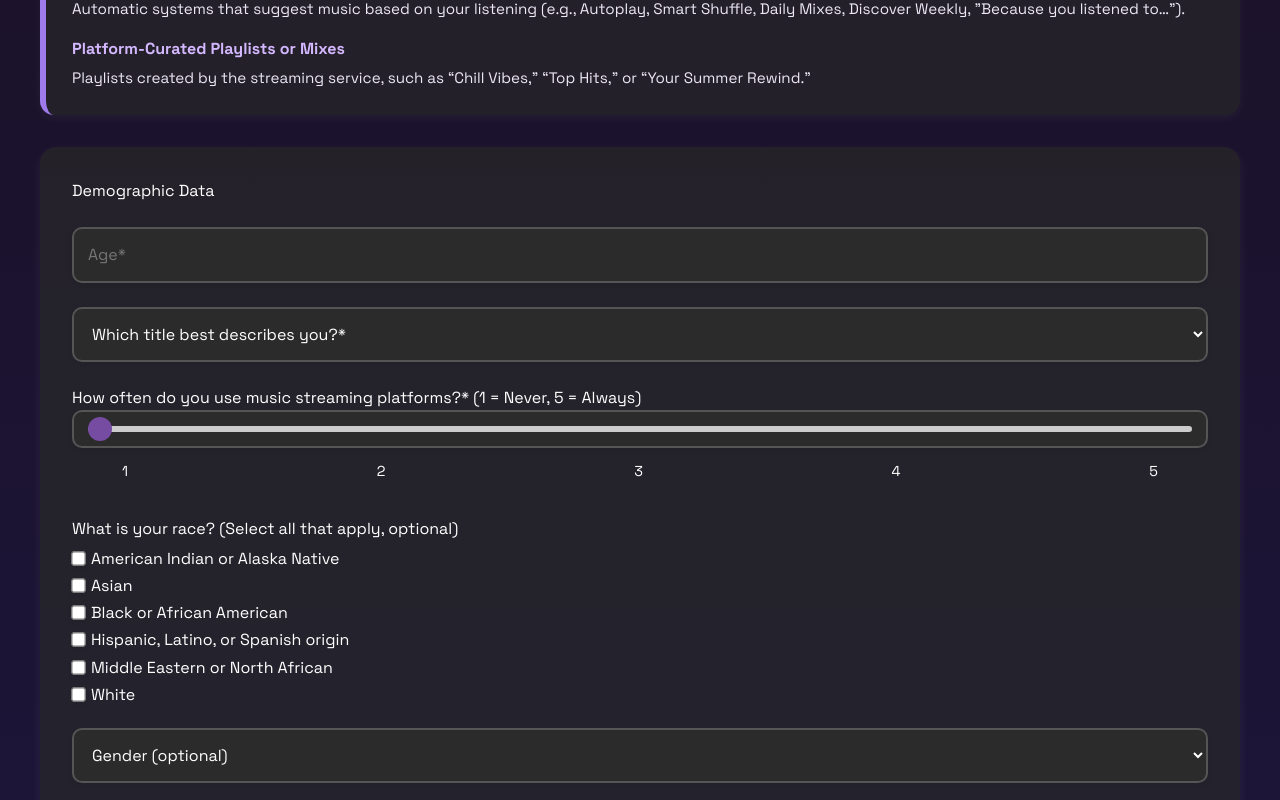
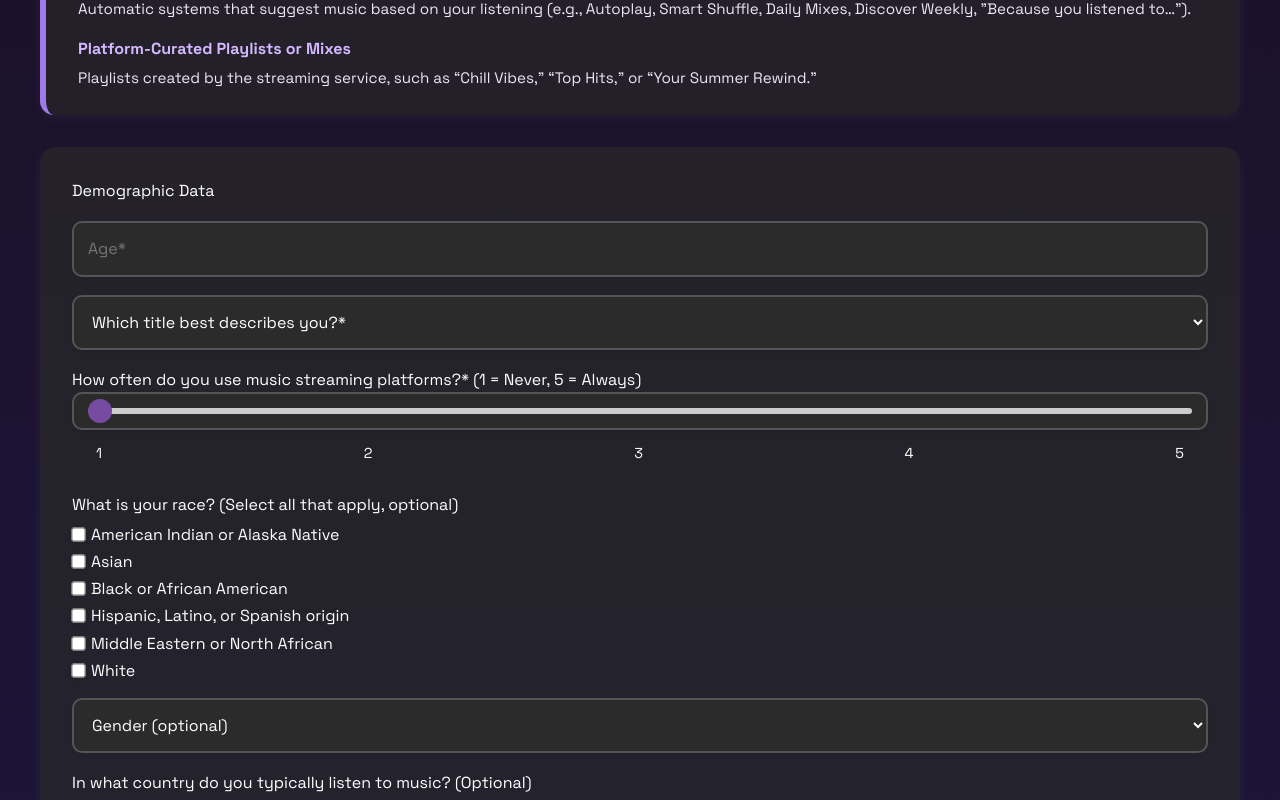
Before and after one commit to b1982384/SLIME-survey-app, a React (Vite) app in the folder survey_app/: page /question in a window 1280 px wide. Shown: the part 372-1172 px from the top of the page. Built offline with nearby package versions, Linux system fonts and the light colour scheme.

Commit message:
cleaning up q css, moving to results

```diff
--- a/survey_app/src/questions.css
+++ b/survey_app/src/questions.css
@@ -169,7 +169,6 @@ body {
   font-weight: bold;
   line-height: 1.2;
 }
-
 
 /* Color palette */
 .bg-maroon-400 { background-color: #d47373; }
@@ -354,7 +353,6 @@ html, body {
 }
 
 .definitions-box {
-  max-width: 750px;
   margin: 2rem auto;
   padding: clamp(18px, 3vw, 26px);
   background: rgba(255, 255, 255, 0.82);
@@ -426,6 +424,8 @@ html, body {
 
   /* Slightly tighter spacing on mobile */
   .scale-row {
+    flex-wrap: nowrap;
+    overflow-x: auto;
     gap: 2px;
     overflow-x: auto; /* allow scrolling instead of shrinking */
   }
@@ -471,7 +471,6 @@ html, body {
 }
 
 .demographic-info-container {
-  max-width: 700px;
   margin: 2rem auto;
   padding: clamp(20px, 4vw, 32px);
   background: rgba(255, 255, 255, 0.7);
@@ -479,7 +478,7 @@ html, body {
   box-shadow: 0 4px 12px rgba(0, 0, 0, 0.08);
   display: flex;
   flex-direction: column;
-  gap: clamp(16px, 2vw, 24px);
+  gap: clamp(10px, 1.5vw, 18px);
 }
 
 .dark-theme .demographic-info-container {
@@ -565,7 +564,7 @@ html, body {
 .slider-ticks {
   display: flex;
   justify-content: space-between;
-  padding: 0 50px;
+  padding: 0 24px;
   margin-top: 6px;
   font-size: 0.9rem;
   color: var(--text-color);
@@ -621,19 +620,20 @@ html, body {
   padding: 0;
   transform: scale(1.1);
   cursor: pointer;
-  width: auto; /* ADD THIS - prevents checkbox from stretching */
-  flex-shrink: 0; /* ALSO ADD THIS - prevents checkbox from shrinking */
+  width: auto;
+  flex-shrink: 0;
 }
 
 .checkbox-item span {
-  display: inline-block; /* keeps label text inline */
+  display: inline-block;
 }
 
-
-/* Standardize main content width */
+.questions-container,
 .definitions-box,
 .demographic-info-container {
-  max-width: 1200px !important;
-  margin-left: auto !important;
-  margin-right: auto !important;
+  max-width: 1200px;
+  margin-left: auto;
+  margin-right: auto;
+  padding-left: clamp(12px, 3vw, 32px);
+  padding-right: clamp(12px, 3vw, 32px);
 }
```
